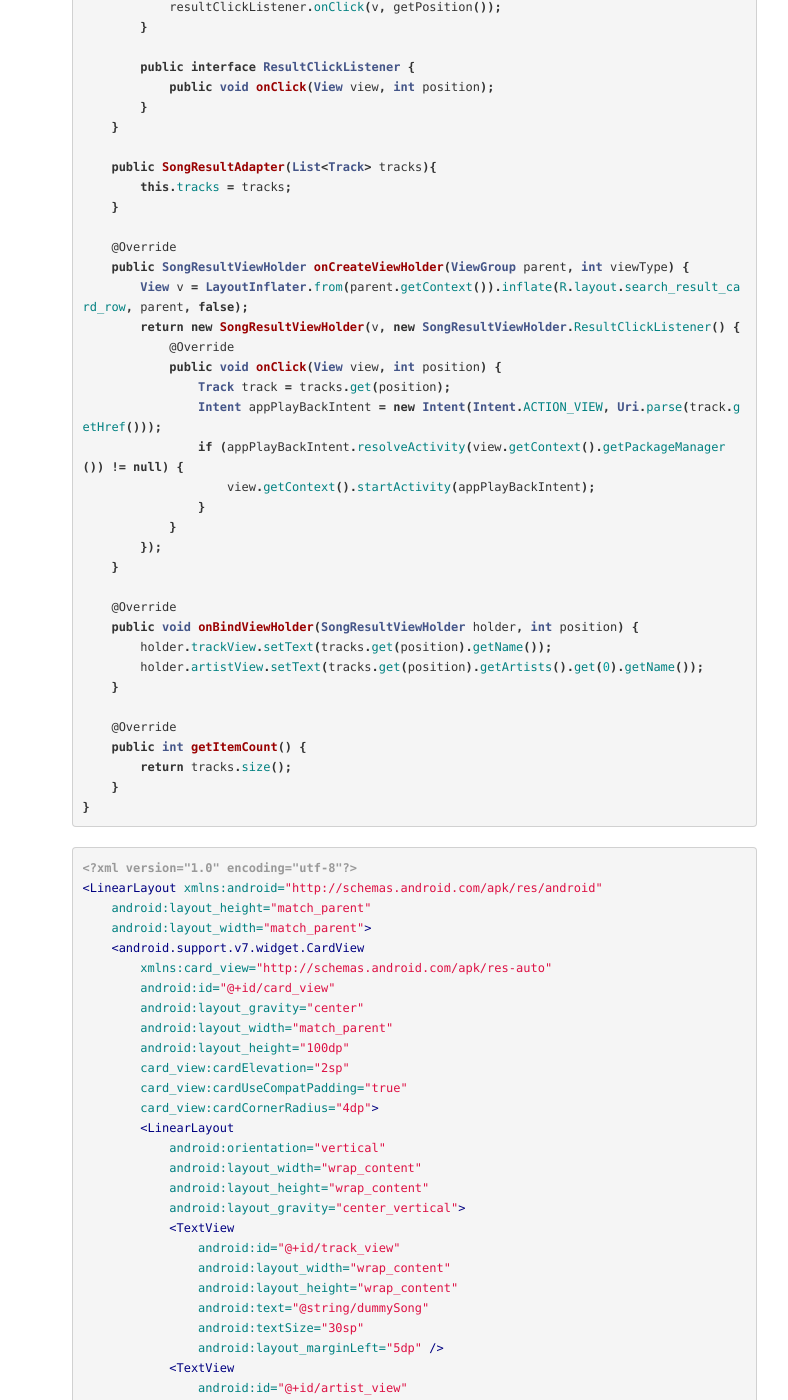
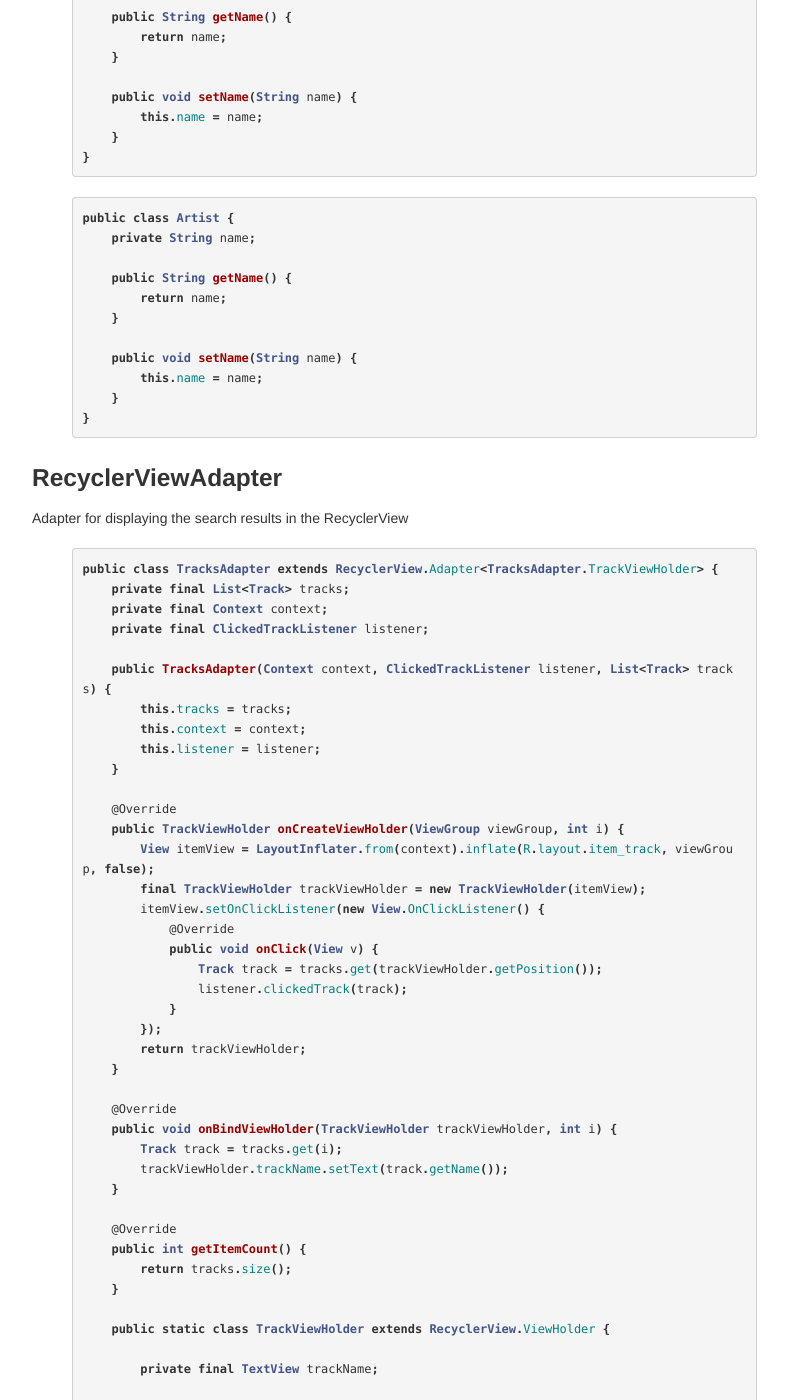
Before and after one commit to bekk/android101, a Jekyll site: the page built from docs/pages/manuscript.html, in a window 1280 px wide and 1400 px high, scrolled down 3447 px. Shown: the whole window, without its empty margins (28-816 px from the left). Built offline with Jekyll 4.4.1, drawn with Linux system fonts in a browser that asks for light colours; Markdown is read by kramdown in place of the engine named in the settings; some of the changed text lies outside the part shown.

Commit message:
Updated code samples

```diff
--- a/docs/pages/manuscript.html
+++ b/docs/pages/manuscript.html
@@ -53,29 +53,80 @@
         can be opening Google Maps in Chrome, where the user is presented with options for which app to open maps in.</li>
 </ol>
 
+<h3> MainActivity</h3>
+{% highlight java %}
+public class MainActivity extends ActionBarActivity {
+    private Button searchButton;
+    private EditText searchInputView;
+    @Override
+    protected void onCreate(Bundle savedInstanceState) {
+        super.onCreate(savedInstanceState);
+        setContentView(R.layout.activity_main);
+
+        searchButton = (Button) findViewById(R.id.search_button);
+        searchInputView = (EditText) findViewById(R.id.input_view);
+
+        searchButton.setOnClickListener(new View.OnClickListener() {
+            @Override
+            public void onClick(View v) {
+                String input = searchInputView.getText().toString();
+                Intent intent = new Intent(MainActivity.this, TracksActivity.class);
+                intent.putExtra("input", input);
+                startActivity(intent);
+            }
+        });
+    }
+}
+{% endhighlight %}
+{% highlight java %}
+<RelativeLayout xmlns:android="http://schemas.android.com/apk/res/android"
+    xmlns:tools="http://schemas.android.com/tools" android:layout_width="match_parent"
+    android:layout_height="match_parent" android:paddingLeft="@dimen/activity_horizontal_margin"
+    android:paddingRight="@dimen/activity_horizontal_margin"
+    android:paddingTop="@dimen/activity_vertical_margin"
+    android:paddingBottom="@dimen/activity_vertical_margin" tools:context=".MainActivity">
+
+    <EditText
+        android:layout_width="match_parent"
+        android:layout_height="wrap_content"
+        android:id="@+id/input_view"/>
+
+    <Button
+        android:layout_width="wrap_content"
+        android:layout_height="wrap_content"
+        android:text="@string/search_button_text"
+        android:id="@+id/search_button"
+        android:layout_below="@id/input_view"
+        android:layout_centerHorizontal="true"
+        android:layout_marginTop="15dp"/>
+</RelativeLayout>
+
+{% endhighlight %}
+
+
+
 
 <h3> Retrofit SpotifySearchService</h3>
 {% highlight java %}
-public interface SpotifySearchService {
+public interface SpotifyService {
     @GET("/search/1/track.json")
-    void searchForTracks(@Query("q") String searchString, Callback<Result> trackCallback);
+    void searchForTrack(@Query("q") String input, Callback<TrackResponse> trackResponse);
 }
 {% endhighlight %}
 
 
 {% highlight java %}
 private static final String BASE_URL = "http://ws.spotify.com/";
-   RestAdapter restAdapter = new RestAdapter.Builder()
-                .setEndpoint(BASE_URL)
-                .build();
-
-   SpotifySearchService searchService = restAdapter.create(SpotifySearchService.class);
+RestAdapter adapter = new RestAdapter.Builder()
+             .setEndpoint("http://ws.spotify.com/")
+             .build();
+SpotifyService spotifyService = adapter.create(SpotifyService.class);
 {% endhighlight %}
 
-<h3> Result, Track and Artist classes</h3>
+<h3> TrackResponse, Track and Artist classes</h3>
 
 {% highlight java %}
-public class Result {
+public class TrackResponse {
     private List<Track> tracks;
 
     public List<Track> getTracks() {
@@ -140,61 +191,50 @@
 Adapter for displaying the search results in the RecyclerView
 {% highlight java %}
 
-public class SongResultAdapter extends RecyclerView.Adapter<SongResultAdapter.SongResultViewHolder> {
-    private List<Track> tracks;
+public class TracksAdapter extends RecyclerView.Adapter<TracksAdapter.TrackViewHolder> {
+    private final List<Track> tracks;
+    private final Context context;
+    private final ClickedTrackListener listener;
 
-    public static class SongResultViewHolder extends RecyclerView.ViewHolder implements View.OnClickListener {
-        TextView trackView;
-        TextView artistView;
-        ResultClickListener resultClickListener;
-
-        public SongResultViewHolder(View itemView, ResultClickListener resultClickListener) {
-            super(itemView);
-            this.resultClickListener = resultClickListener;
-
-            trackView = (TextView) itemView.findViewById(R.id.track_view);
-            artistView = (TextView) itemView.findViewById(R.id.artist_view);
-            itemView.setOnClickListener(this);
-        }
-
-        @Override
-        public void onClick(View v) {
-            resultClickListener.onClick(v, getPosition());
-        }
-
-        public interface ResultClickListener {
-            public void onClick(View view, int position);
-        }
-    }
-
-    public SongResultAdapter(List<Track> tracks){
+    public TracksAdapter(Context context, ClickedTrackListener listener, List<Track> tracks) {
         this.tracks = tracks;
+        this.context = context;
+        this.listener = listener;
     }
 
     @Override
-    public SongResultViewHolder onCreateViewHolder(ViewGroup parent, int viewType) {
-        View v = LayoutInflater.from(parent.getContext()).inflate(R.layout.search_result_card_row, parent, false);
-        return new SongResultViewHolder(v, new SongResultViewHolder.ResultClickListener() {
+    public TrackViewHolder onCreateViewHolder(ViewGroup viewGroup, int i) {
+        View itemView = LayoutInflater.from(context).inflate(R.layout.item_track, viewGroup, false);
+        final TrackViewHolder trackViewHolder = new TrackViewHolder(itemView);
+        itemView.setOnClickListener(new View.OnClickListener() {
             @Override
-            public void onClick(View view, int position) {
-                Track track = tracks.get(position);
-                Intent appPlayBackIntent = new Intent(Intent.ACTION_VIEW, Uri.parse(track.getHref()));
-                if (appPlayBackIntent.resolveActivity(view.getContext().getPackageManager()) != null) {
-                    view.getContext().startActivity(appPlayBackIntent);
-                }
+            public void onClick(View v) {
+                Track track = tracks.get(trackViewHolder.getPosition());
+                listener.clickedTrack(track);
             }
         });
+        return trackViewHolder;
     }
 
     @Override
-    public void onBindViewHolder(SongResultViewHolder holder, int position) {
-        holder.trackView.setText(tracks.get(position).getName());
-        holder.artistView.setText(tracks.get(position).getArtists().get(0).getName());
+    public void onBindViewHolder(TrackViewHolder trackViewHolder, int i) {
+        Track track = tracks.get(i);
+        trackViewHolder.trackName.setText(track.getName());
     }
 
     @Override
     public int getItemCount() {
         return tracks.size();
+    }
+
+    public static class TrackViewHolder extends RecyclerView.ViewHolder {
+
+        private final TextView trackName;
+
+        public TrackViewHolder(View itemView) {
+            super(itemView);
+            trackName = (TextView) itemView.findViewById(R.id.trackName);
+        }
     }
 }
 
@@ -202,101 +242,83 @@
 {% highlight xml %}
 <?xml version="1.0" encoding="utf-8"?>
 <LinearLayout xmlns:android="http://schemas.android.com/apk/res/android"
-    android:layout_height="match_parent"
-    android:layout_width="match_parent">
-    <android.support.v7.widget.CardView
-        xmlns:card_view="http://schemas.android.com/apk/res-auto"
-        android:id="@+id/card_view"
-        android:layout_gravity="center"
-        android:layout_width="match_parent"
-        android:layout_height="100dp"
-        card_view:cardElevation="2sp"
-        card_view:cardUseCompatPadding="true"
-        card_view:cardCornerRadius="4dp">
-        <LinearLayout
-            android:orientation="vertical"
-            android:layout_width="wrap_content"
-            android:layout_height="wrap_content"
-            android:layout_gravity="center_vertical">
-            <TextView
-                android:id="@+id/track_view"
-                android:layout_width="wrap_content"
-                android:layout_height="wrap_content"
-                android:text="@string/dummySong"
-                android:textSize="30sp"
-                android:layout_marginLeft="5dp" />
-            <TextView
-                android:id="@+id/artist_view"
-                android:layout_width="wrap_content"
-                android:layout_height="wrap_content"
-                android:text="@string/dummyArtist"
-                android:textSize="15sp"
-                android:layout_marginLeft="10dp"
-                android:layout_marginTop="10dp" />
-            </LinearLayout>
+    android:orientation="vertical" android:layout_width="match_parent"
+    android:layout_height="match_parent">
 
-    </android.support.v7.widget.CardView>
+    <TextView
+        android:layout_width="wrap_content"
+        android:layout_height="wrap_content"
+        android:id="@+id/trackName"/>
 </LinearLayout>
 {% endhighlight %}
 
 <h3> TracksActivity</h3>
 {% highlight java %}
-public class ResultActivity extends ActionBarActivity {
-    private RecyclerView searchResultView;
-    private RecyclerView.Adapter searchResultAdapter;
+public class TracksActivity extends ActionBarActivity implements ClickedTrackListener {
+
+    private RecyclerView trackList;
+    private List<Track> tracks = new ArrayList<>();
 
     @Override
     protected void onCreate(Bundle savedInstanceState) {
         super.onCreate(savedInstanceState);
-        setContentView(R.layout.activity_result);
+        setContentView(R.layout.activity_tracks);
 
-        Bundle data = getIntent().getExtras();
-        Gson gson = new Gson();
-        Result result = gson.fromJson(data.getString("result"), Result.class);
+        trackList = (RecyclerView) findViewById(R.id.trackList);
+        trackList.setLayoutManager(new LinearLayoutManager(this));
+        final TracksAdapter tracksAdapter = new TracksAdapter(this, this, tracks);
+        trackList.setAdapter(tracksAdapter);
 
-        setupRecyclerView(result.getTracks());
+        Bundle extras = getIntent().getExtras();
+        String input = extras.getString("input");
+
+        RestAdapter adapter = new RestAdapter.Builder()
+                .setEndpoint("http://ws.spotify.com/")
+                .build();
+        SpotifyService spotifyService = adapter.create(SpotifyService.class);
+
+        spotifyService.searchForTrack(input, new Callback<TrackResponse>() {
+            @Override
+            public void success(TrackResponse trackResponse, Response response) {
+                tracks.clear();
+                tracks.addAll(trackResponse.getTracks());
+                tracksAdapter.notifyDataSetChanged();
+            }
+
+            @Override
+            public void failure(RetrofitError error) {
+                Toast.makeText(TracksActivity.this, "Failure", Toast.LENGTH_SHORT).show();
+                Log.e("search", "error", error);
+            }
+        });
     }
 
     @Override
-    public boolean onCreateOptionsMenu(Menu menu) {
-        getMenuInflater().inflate(R.menu.menu_result, menu);
-        return true;
-    }
-
-    @Override
-    public boolean onOptionsItemSelected(MenuItem item) {
-        int id = item.getItemId();
-
-        if (id == R.id.action_settings) {
-            return true;
-        }
-
-        return super.onOptionsItemSelected(item);
-    }
-
-    private void setupRecyclerView(List<Track> tracks) {
-        searchResultView = (RecyclerView) findViewById(R.id.song_result_view);
-        searchResultAdapter = new SongResultAdapter(tracks);
-        searchResultView.setAdapter(searchResultAdapter);
-        searchResultView.setLayoutManager(new LinearLayoutManager(this));
+    public void clickedTrack(Track track) {
+        Intent intent = new Intent(Intent.ACTION_VIEW, Uri.parse(track.getHref()));
+        startActivity(intent);
     }
 }
 {% endhighlight %}
 {% highlight java %}
 <RelativeLayout xmlns:android="http://schemas.android.com/apk/res/android"
-    xmlns:tools="http://schemas.android.com/tools"
-    android:layout_width="match_parent"
-    android:layout_height="match_parent">
+    xmlns:foo="http://schemas.android.com/apk/res-auto"
+    xmlns:tools="http://schemas.android.com/tools" android:layout_width="match_parent"
+    android:layout_height="match_parent" android:paddingLeft="@dimen/activity_horizontal_margin"
+    android:paddingRight="@dimen/activity_horizontal_margin"
+    android:paddingTop="@dimen/activity_vertical_margin"
+    android:paddingBottom="@dimen/activity_vertical_margin"
+    tools:context="no.bekk.liverpool.TracksActivity">
+
     <android.support.v7.widget.RecyclerView
-        android:id="@+id/song_result_view"
         android:layout_width="match_parent"
-        android:layout_height="wrap_content"
-        android:background="#ffffff">
-    </android.support.v7.widget.RecyclerView>
+        android:layout_height="match_parent"
+        android:id="@+id/trackList">
+        </android.support.v7.widget.RecyclerView>
+
 </RelativeLayout>
 
 {% endhighlight %}
-
 
 
 {% highlight json %}
```
